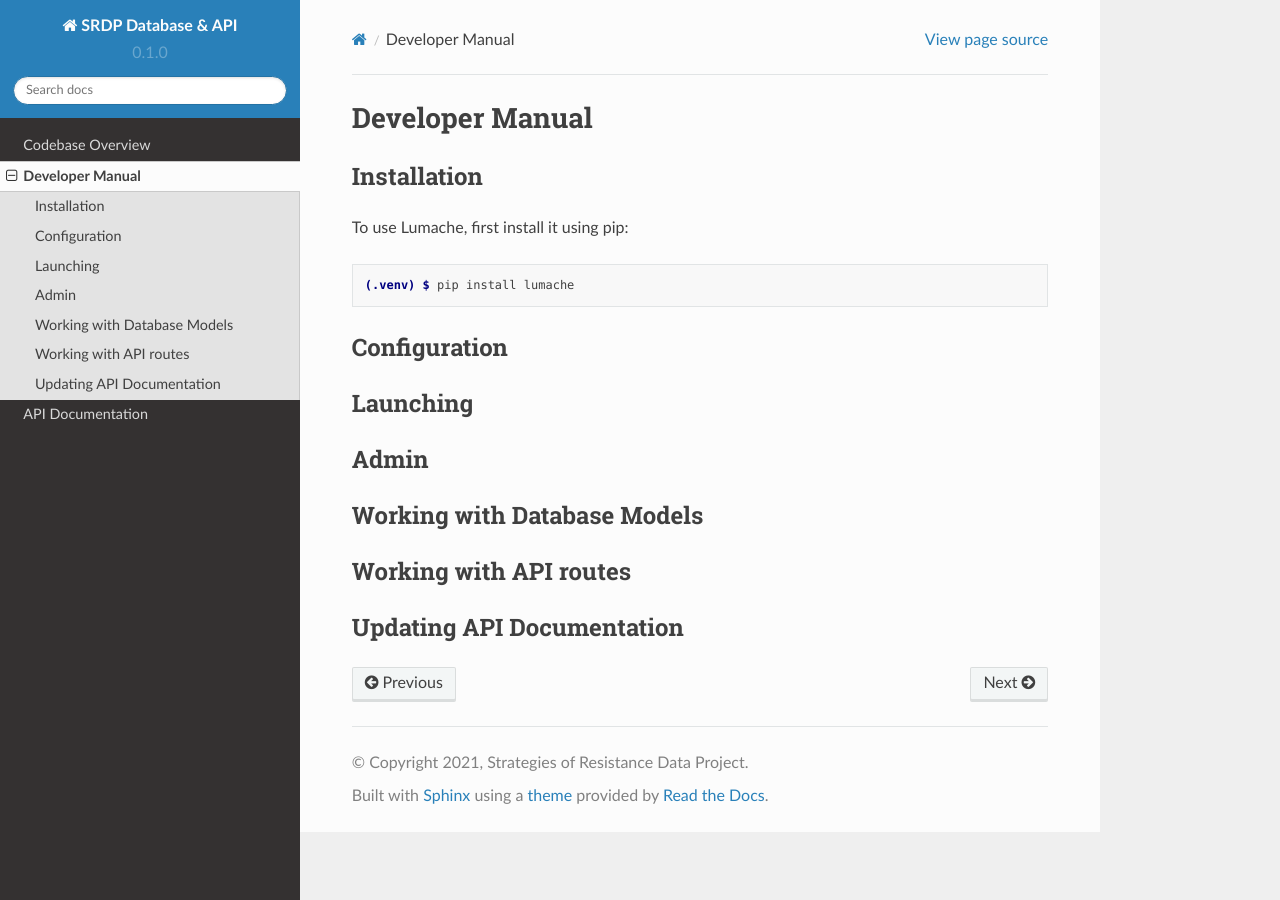
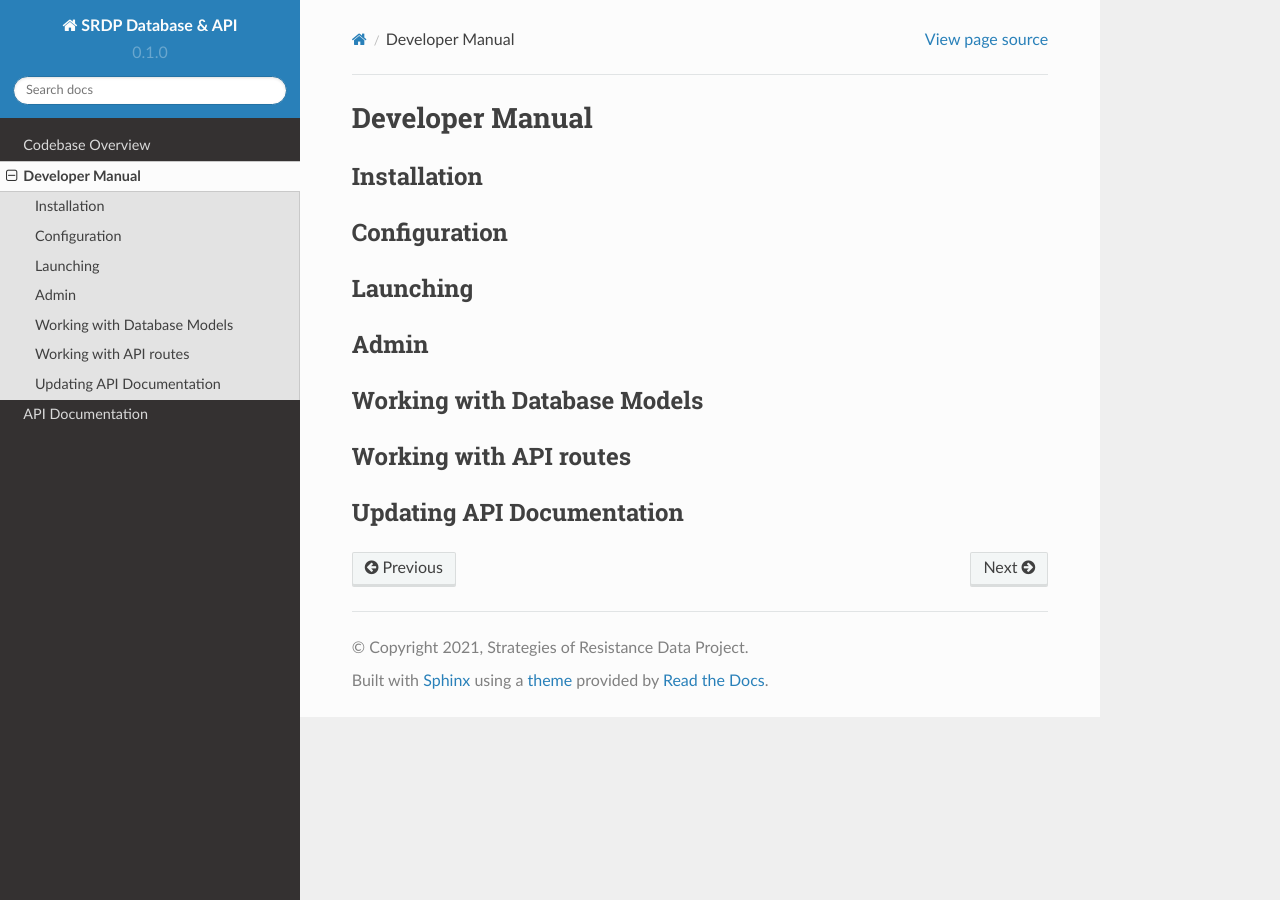
Before and after one commit to EandrewJones/srdp-database, a Sphinx documentation site: the page built from docs/source/manual.rst, in a window 1280 px wide. Built offline with Sphinx 7.4.7 and the Read the Docs theme 2.0.0, drawn with Linux system fonts in a browser that asks for light colours.

Commit message:
remove lumache

```diff
--- a/docs/source/manual.rst
+++ b/docs/source/manual.rst
@@ -5,12 +5,6 @@ Developer Manual
 
 Installation
 ------------
-
-To use Lumache, first install it using pip:
-
-.. code-block:: console
-
-   (.venv) $ pip install lumache
 
 .. _configuration:
 
```
